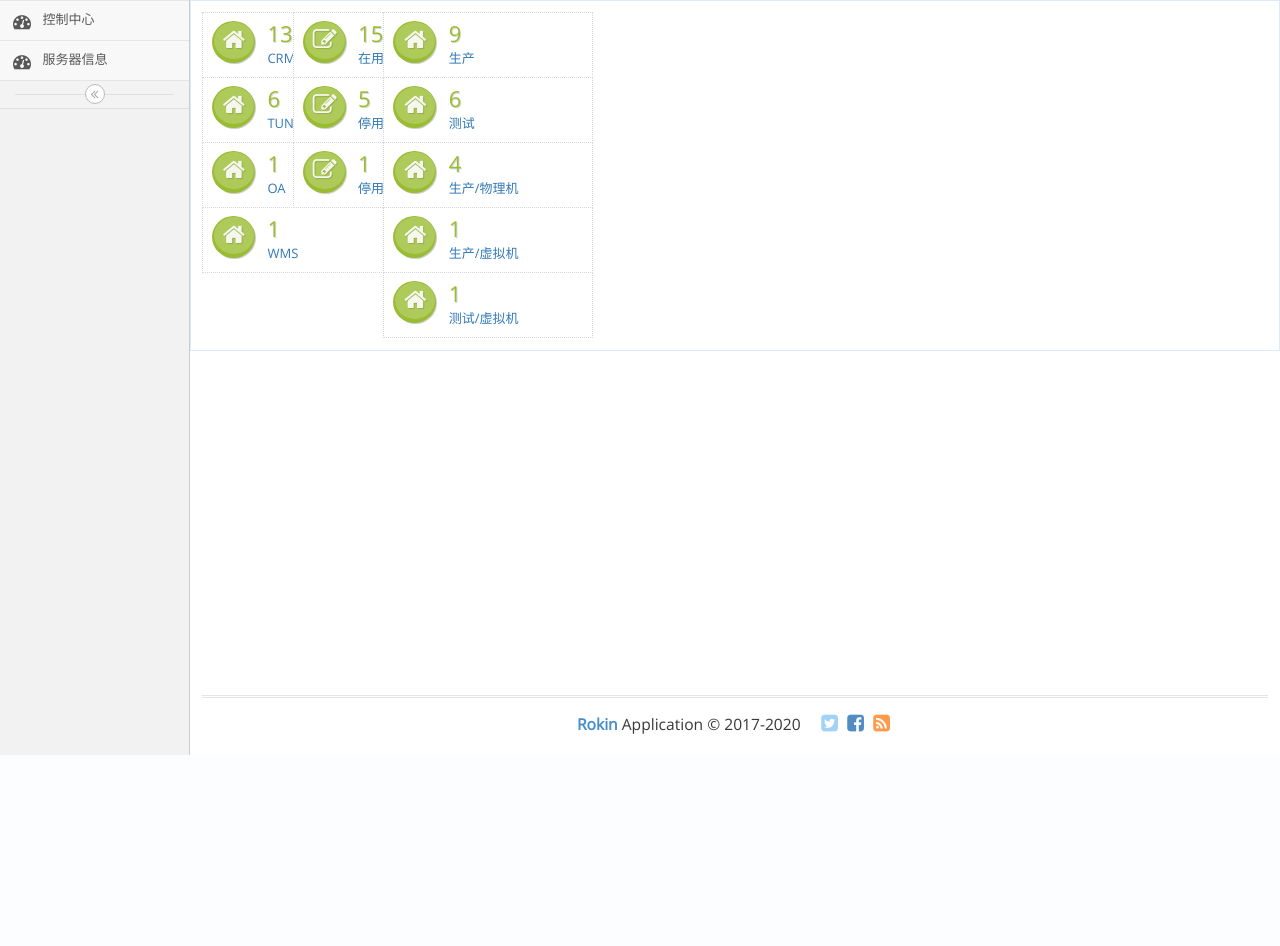
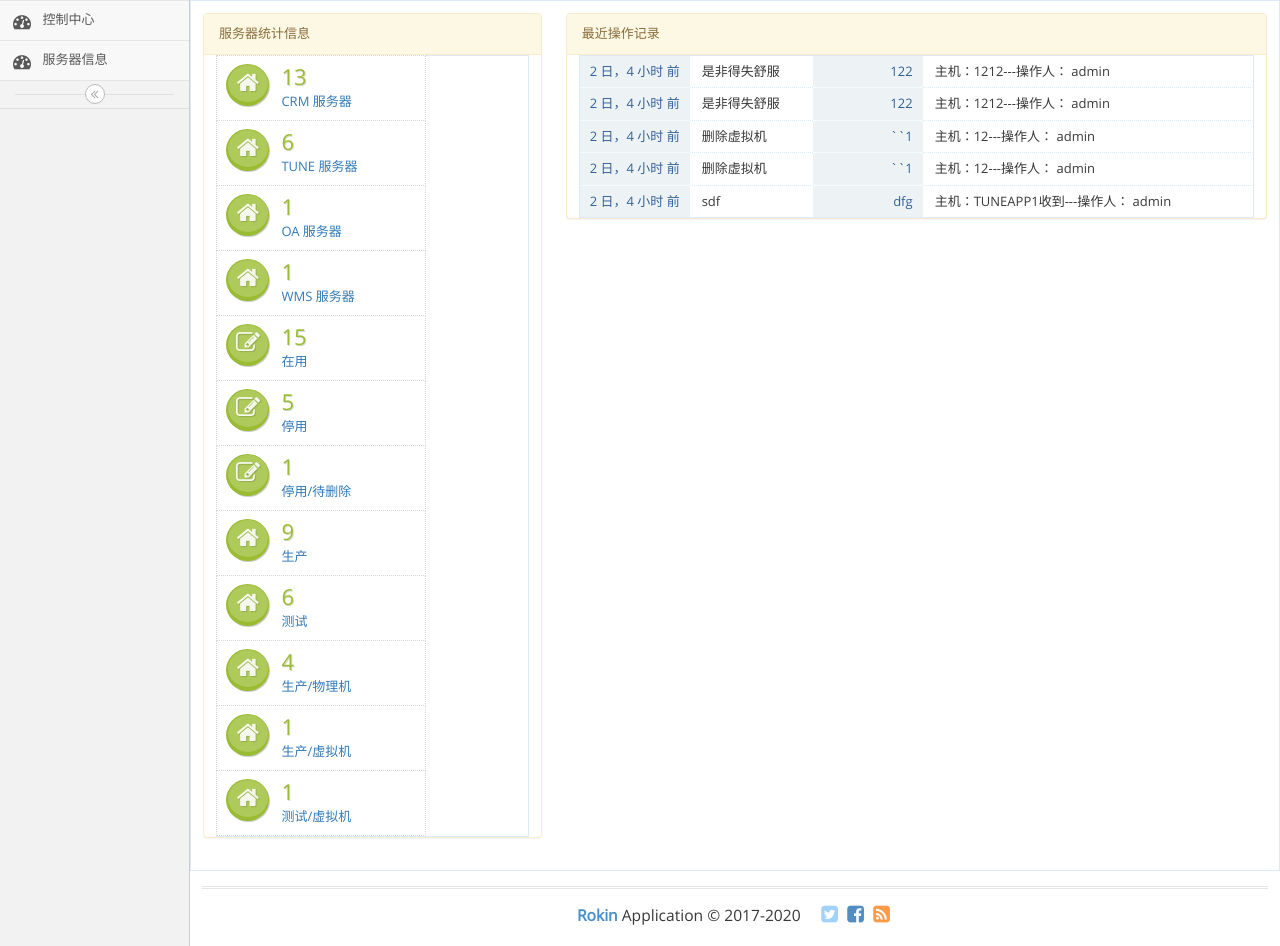
Before and after one commit to liuxinglan13/Django-IT-Manage, a Django app: page / in a window 1280 px wide. Shown: the part 45-991 px from the top of the page. Before the commit the page ends 800 px from the top, so only its background shows below. Run offline with Django 3.2, Linux system fonts and the light colour scheme; a user stored in the database is signed in; data comes from the database, SQL or seed files in the repository; some libraries are stand-ins or nearby versions.

Commit message:
增加了最近操作记录
增加了最近操作记录

```diff
--- a/app/models.py
+++ b/app/models.py
@@ -98,12 +98,10 @@ class HostComment(models.Model):
     created = models.DateTimeField(auto_now_add=True)
     author = models.CharField(max_length=20, default='admin')
 
-    class Meta:
-        ordering = ('-created',)
-
     def __str__(self):
         return 'Comment {} {} on {}'.format(self.host, self.body, self.created)
 
     class Meta:
+        ordering = ('-created',)
         verbose_name = "主机操作记录"
         verbose_name_plural = verbose_name
--- a/app/urls.py
+++ b/app/urls.py
@@ -4,9 +4,9 @@ from . import views
 app_name = 'app'
 urlpatterns = [
     url(r'^$', views.IndexView.as_view(), name='index'),
-    url(r'^host/$', views.HostView.as_view(), name='host'),
-    url(r'^post/(?P<pk>[0-9]+)/edit/$', views.HostEditView.as_view(), name='host_edit'),
-    url(r'^post/(?P<pk>[0-9]+)/$', views.HostDetailView.as_view(), name='host_detail'),
+    url(r'^hostlist/$', views.HostView.as_view(), name='host'),
+    url(r'^host/(?P<pk>[0-9]+)/edit/$', views.HostEditView.as_view(), name='host_edit'),
+    url(r'^host/(?P<pk>[0-9]+)/$', views.HostDetailView.as_view(), name='host_detail'),
     url(r'^new/$', views.HostCreateView.as_view(), name='host_new'),
     url(r'^host_group/(?P<pk>[0-9]+)/$', views.HostGroupView.as_view(), name='host_group'),
     url(r'^host_status/(?P<pk>[0-9]+)/$', views.HostStatusView.as_view(), name='host_status'),
--- a/app/views.py
+++ b/app/views.py
@@ -1,4 +1,4 @@
-from .models import Host, HostGroups, Host_status, HostCategorys
+from .models import Host, HostGroups, Host_status, HostCategorys, HostComment
 from .forms import PostForm, HostCommentForm
 from django.views.generic import ListView, DetailView, UpdateView, CreateView
 from django.contrib.auth.mixins import LoginRequiredMixin
@@ -8,12 +8,15 @@ from django.views.generic.base import View
 
 
 # 基于类的首页视图  (访问控制 @login_required 登录后才可访问该视图  基于类的实现)
-class IndexView(LoginRequiredMixin, View):
+class IndexView(LoginRequiredMixin, ListView):
     login_url = '/accounts/login/'
     redirect_field_name = 'redirect_to'
+    model = HostComment
+    context_object_name = 'host_comment_list'
+    template_name = 'app/index.html'
 
-    def get(self, request):
-        return render(request, 'app/index.html')
+    def get_queryset(self):
+        return HostComment.objects.all()[0:5:1]
 
 
 # 基于类的首页视图  (访问控制 @login_required 登录后才可访问该视图  基于类的实现)
@@ -68,6 +71,16 @@ class HostCreateView(CreateView):
     form_class = PostForm
     template_name = 'app/host_edit.html'
 
+    # def post(self, request, *args, **kwargs):
+    #     response = super(HostCreateView, self).get(request, *args, **kwargs)
+    #     comment_form = HostCommentForm()
+    #     new_comment = comment_form.save(commit=False)
+    #     new_comment.host = self.object
+    #     new_comment.author = self.request.user
+    #     new_comment.body = '添加主机记录'
+    #     new_comment.save()
+    #     return response
+
 
 # 主机组  视图（点击显示相应主机组下的所有主机）
 class HostGroupView(ListView):
--- a/templates/app/base.html
+++ b/templates/app/base.html
@@ -112,7 +112,7 @@
 <div id="navbar" class="navbar navbar-default">
 			<div class="navbar-container" id="navbar-container">
 				<div class="navbar-header pull-left">
-					<a href="{% url 'app:host' %}" class="navbar-brand">
+					<a href="{% url 'app:index' %}" class="navbar-brand">
 						<small>
 							<i class="fa fa-leaf"></i>
 							运维信息管理平台
--- a/templates/app/index.html
+++ b/templates/app/index.html
@@ -5,8 +5,11 @@
 {% block main %}
     <div class="table-detail">
         <div class="row">
-            {#                主机属组标签#}
-            <div class="col-md-1">
+            <div class="col-md-4">
+                <div class="panel panel-warning">
+                    <div class="panel-heading">服务器统计信息</div>
+                    <div class="panel-body">
+                        <div class="profile-user-info profile-user-info-striped">
                             {% get_group as group_list %}
                             {% for Group in group_list %}
                                 <div class="infobox infobox-green">
@@ -17,13 +20,11 @@
 
                                     <div class="infobox-data">
                                         <span class="infobox-data-number">{{ Group.num_posts }}</span>
-                            <a href="{% url 'app:host_group' Group.pk %}">{{ Group.name }}</a>
+                                        <a href="{% url 'app:host_group' Group.pk %}">{{ Group.name }} 服务器</a>
                                     </div>
                                 </div>
                             {% endfor %}
-            </div>
-        {#                主机状态标签 在用/停用#}
-            <div class="col-md-1">
+
                             {% get_status as status_list %}
                             {% for Status in status_list %}
                                 <div class="infobox infobox-green">
@@ -38,9 +39,9 @@
                                     </div>
                                 </div>
                             {% endfor %}
-            </div>
-               {#                主机分类标签 物理机/虚拟机#}
-            <div class="col-md-1">
+
+
+
                             {% get_categorys as categorys_list %}
                             {% for Categorys in categorys_list %}
                                 <div class="infobox infobox-green">
@@ -58,4 +59,30 @@
                         </div>
                     </div>
                 </div>
+
+
+            </div>
+            <div class="col-md-8">
+                <div class="panel panel-warning">
+                    <div class="panel-heading">最近操作记录</div>
+                    <div class="panel-body">
+                        <div class="profile-user-info profile-user-info-striped">
+                            {% for host_comment in host_comment_list %}
+                                <div class="profile-info-row">
+                                    <div class="profile-info-name">{{ host_comment.created|timesince }} 前</div>
+                                    <div class="profile-info-value">
+                                        <span>{{ host_comment.body }}</span>
+                                    </div>
+                                    <div class="profile-info-name">{{ host_comment.host.ip }}</div>
+                                    <div class="profile-info-value">
+                                        <span>主机：{{ host_comment.host }}---操作人： {{ host_comment.author }}</span>
+                                    </div>
+                                </div>
+                            {% endfor %}
+                        </div>
+                    </div>
+                </div>
+            </div>
+        </div>
+    </div>
 {% endblock main %}
```
Lines whose indentation alone changed are shown as unchanged.
